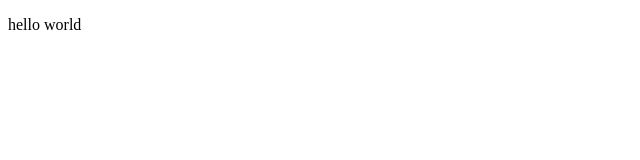
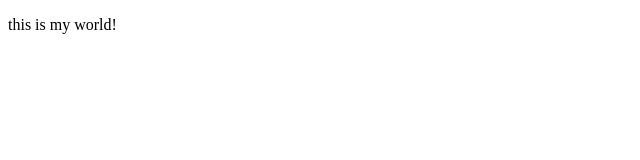
Before and after one commit to knu-hackathons-team/daegu-hackathon-fe, a React (Create React App) app: page / in a window 1280 px wide. Shown: the top 160 px of the page, without its empty margins (0-640 px from the left). Built offline with nearby package versions, Linux system fonts and the light colour scheme.

Commit message:
test: fork된 파일에서 원본 repo로 pr 확인

```diff
--- a/src/App.tsx
+++ b/src/App.tsx
@@ -5,7 +5,7 @@ function App() {
     <div className="App">
       <header className="App-header">
         <p>
-          hello world
+          this is my world!
         </p>
       </header>
     </div>
```
